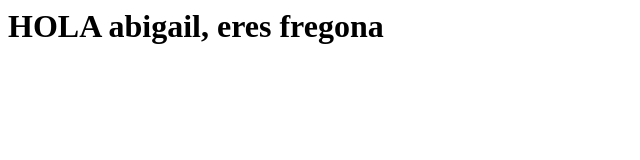
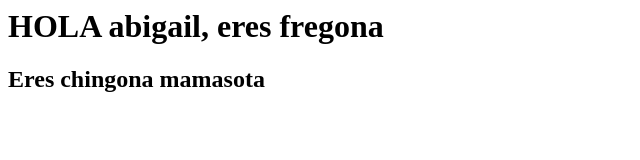
Before and after one commit to abidora/Practica, a plain HTML site: page html/index.html in a window 1280 px wide. Shown: the whole page, without its empty margins (0-640 px from the left). Drawn offline with Linux system fonts and the light colour scheme.

Commit message:
nuevo subtitulo

```diff
--- a/html/index.html
+++ b/html/index.html
@@ -3,5 +3,6 @@
  <h1>
 HOLA abigail, eres fregona
 </h>
+<h2> Eres chingona mamasota </h3>
 </body>
 </html>
```
